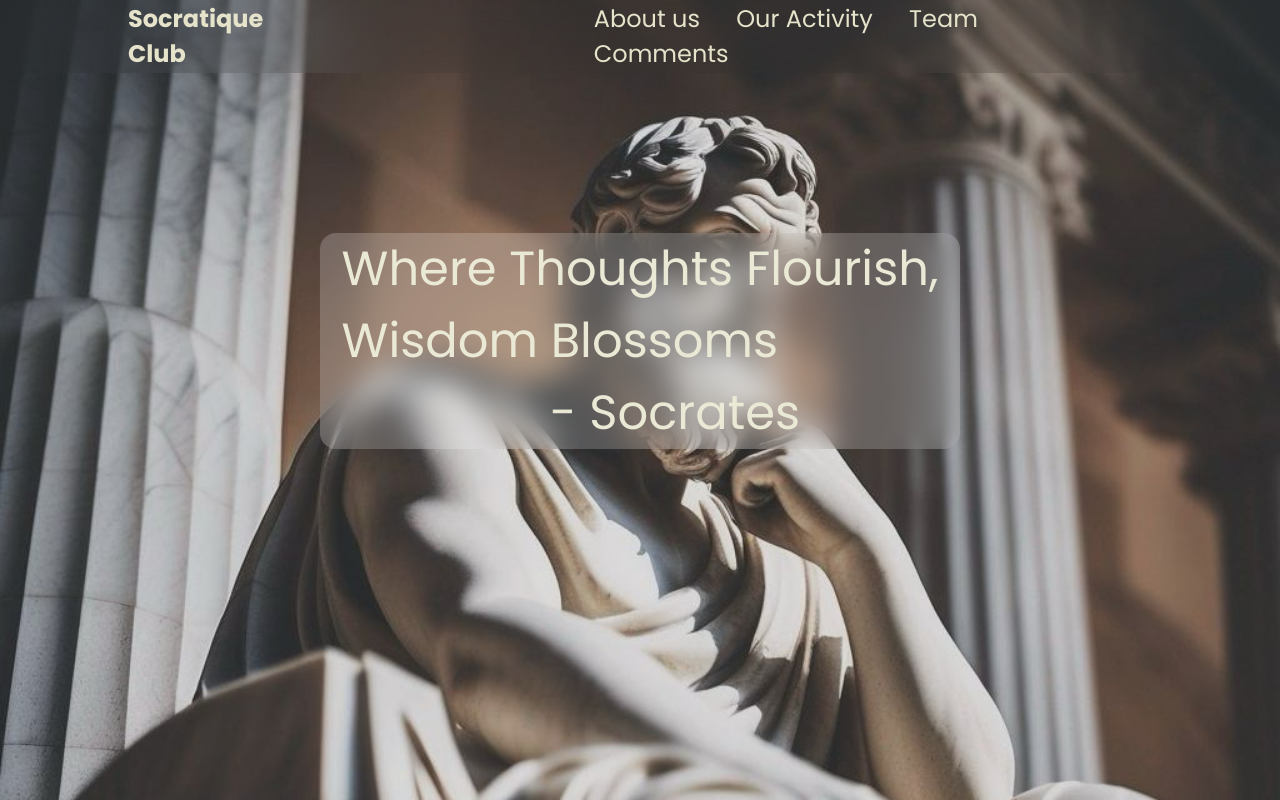
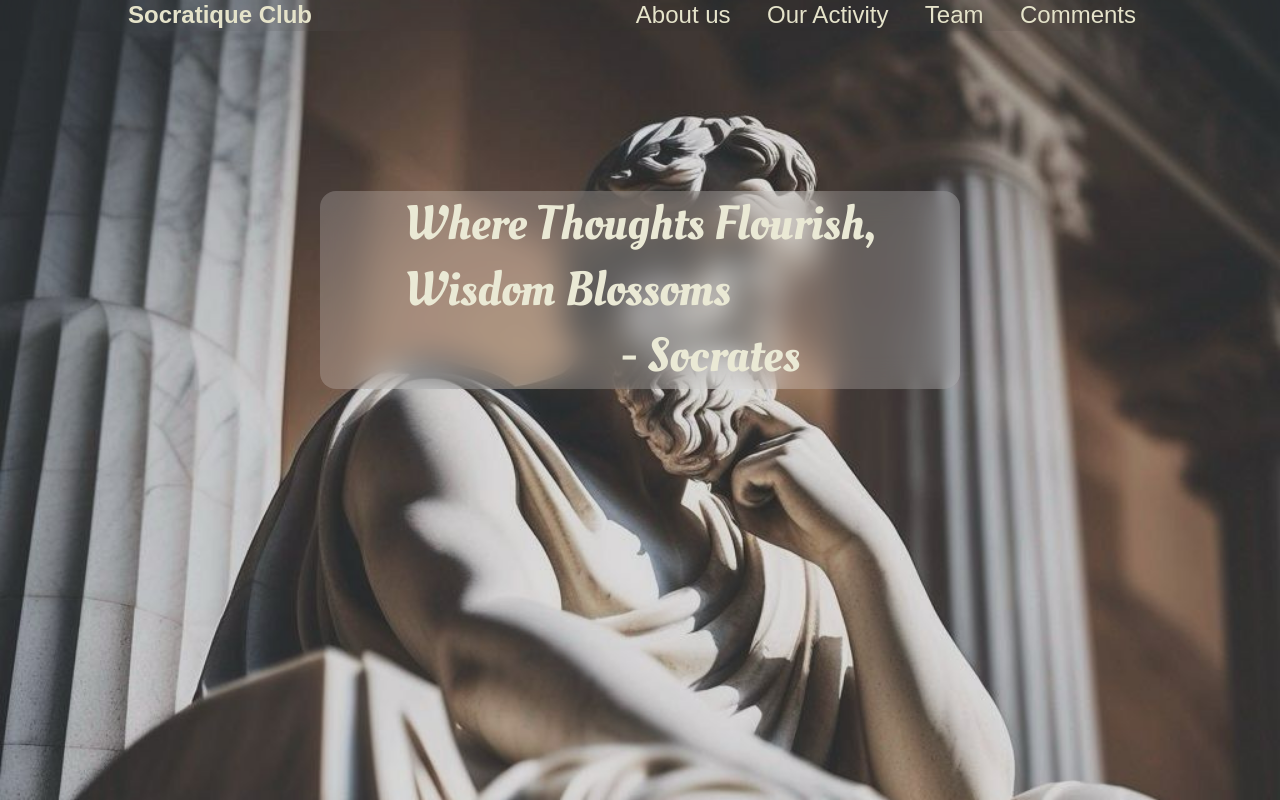
Before and after one commit to Faneeh/socratique.club, a plain HTML site: page index.html in a window 1280 px wide. Drawn offline with Linux system fonts and the light colour scheme.

Commit message:
Change .quote-section font

```diff
--- a/style.css
+++ b/style.css
@@ -1,5 +1,4 @@
-@import url('https://fonts.googleapis.com/css2?family=Poppins:wght@300;400;500;600;700;800;900&display=swap');
-
+@import url('https://fonts.googleapis.com/css2?family=Oleo+Script:wght@400;700&family=Roboto:wght@400;500;700;900&display=swap');
 * {
     font-family: Poppins, sans-serif;
     margin: 0;
@@ -37,7 +36,6 @@ a {
 }
 
 .quote-section {
-    font-family: Apple Chancery, cursive;
     display: flex;
     justify-content: center;
     align-items: center;
@@ -48,6 +46,10 @@ a {
     width: 50%;
     border-radius: 16px;
     overflow: hidden;
+}
+
+.quote-section span {
+    font-family: 'Oleo Script';
 }
 
 .quote-section .author {
```
